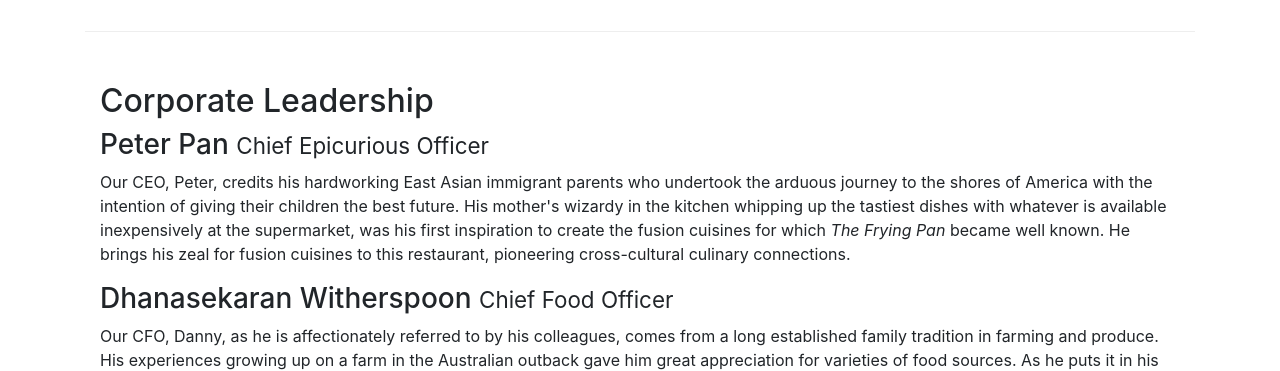
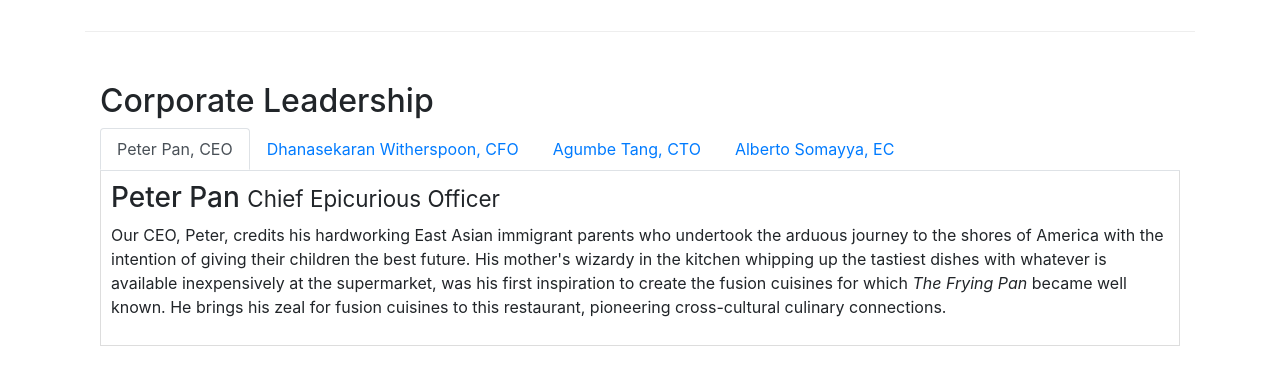
Before and after one commit to subodra999/BootstrapConFusion, a website: page aboutus.html in a window 1280 px wide. Shown: the part 940-1311 px from the top of the page. Drawn offline with nearby package versions, Linux system fonts and the light colour scheme.

Commit message:
nav-tabs

```diff
--- a/aboutus.html
+++ b/aboutus.html
@@ -105,14 +105,39 @@
         <div class="row row-content">
             <div class="col-12">
                 <h2>Corporate Leadership</h2>
+
+                <ul class="nav nav-tabs">
+                    <li class="nav-items">
+                        <a class="nav-link active" href="#peter" role="tab" data-toggle="tab">Peter Pan, CEO</a>
+                    </li>
+                    <li class="nav-items">
+                        <a class="nav-link" href="#wither" role="tab" data-toggle="tab">Dhanasekaran Witherspoon, CFO</a>
+                    </li>
+                    <li class="nav-items">
+                        <a class="nav-link" href="#agunmbe" role="tab" data-toggle="tab">Agumbe Tang, CTO</a>
+                    </li>
+                    <li class="nav-items">
+                        <a class="nav-link" href="#alberto" role="tab" data-toggle="tab">Alberto Somayya, EC</a>
+                    </li>
+                </ul>
+                <div class="tab-content">
+                    <div role="tabpanel" class="tab-pane fade show active" id="peter">
                         <h3>Peter Pan <small>Chief Epicurious Officer</small></h3>
                         <p class="d-none d-sm-block">Our CEO, Peter, credits his hardworking East Asian immigrant parents who undertook the arduous journey to the shores of America with the intention of giving their children the best future. His mother's wizardy in the kitchen whipping up the tastiest dishes with whatever is available inexpensively at the supermarket, was his first inspiration to create the fusion cuisines for which <em>The Frying Pan</em> became well known. He brings his zeal for fusion cuisines to this restaurant, pioneering cross-cultural culinary connections.</p>
+                    </div>
+                    <div role="tabpanel" class="tab-pane fade" id="wither">
                         <h3>Dhanasekaran Witherspoon <small>Chief Food Officer</small></h3>
                         <p class="d-none d-sm-block">Our CFO, Danny, as he is affectionately referred to by his colleagues, comes from a long established family tradition in farming and produce. His experiences growing up on a farm in the Australian outback gave him great appreciation for varieties of food sources. As he puts it in his own words, <em>Everything that runs, wins, and everything that stays, pays!</em></p>
+                    </div>
+                    <div role="tabpanel" class="tab-pane fade" id="agunmbe">
                         <h3>Agumbe Tang <small>Chief Taste Officer</small></h3>
                         <p class="d-none d-sm-block">Blessed with the most discerning gustatory sense, Agumbe, our CTO, personally ensures that every dish that we serve meets his exacting tastes. Our chefs dread the tongue lashing that ensues if their dish does not meet his exacting standards. He lives by his motto, <em>You click only if you survive my lick.</em></p>
+                    </div>
+                    <div role="tabpanel" class="tab-pane fade" id="alberto">
                         <h3>Alberto Somayya <small>Executive Chef</small></h3>
                         <p class="d-none d-sm-block">Award winning three-star Michelin chef with wide International experience having worked closely with whos-who in the culinary world, he specializes in creating mouthwatering Indo-Italian fusion experiences. He says, <em>Put together the cuisines from the two craziest cultures, and you get a winning hit! Amma Mia!</em></p>
+                    </div>
+                </div>
             </div>
        </div>
 
--- a/css/style.css
+++ b/css/style.css
@@ -38,3 +38,10 @@
     margin: 0px;
     color: black;
 }
+
+.tab-content {
+    border-left: 1px solid #ddd;
+    border-right: 1px solid #ddd;
+    border-bottom: 1px solid #ddd;
+    padding: 10px;
+}
```
Lines whose indentation alone changed are shown as unchanged.
